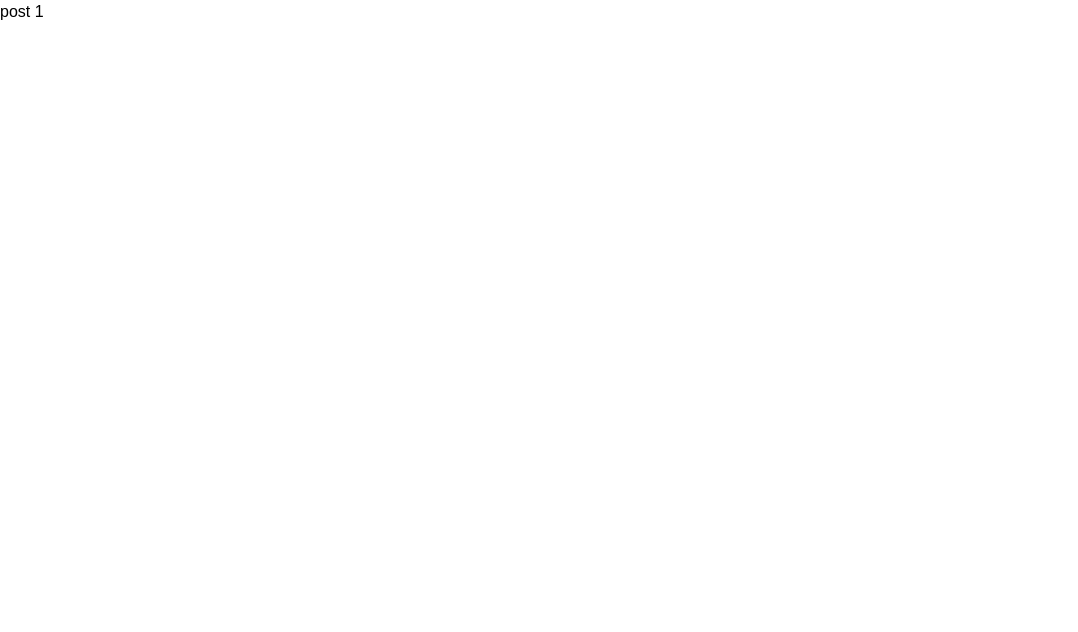
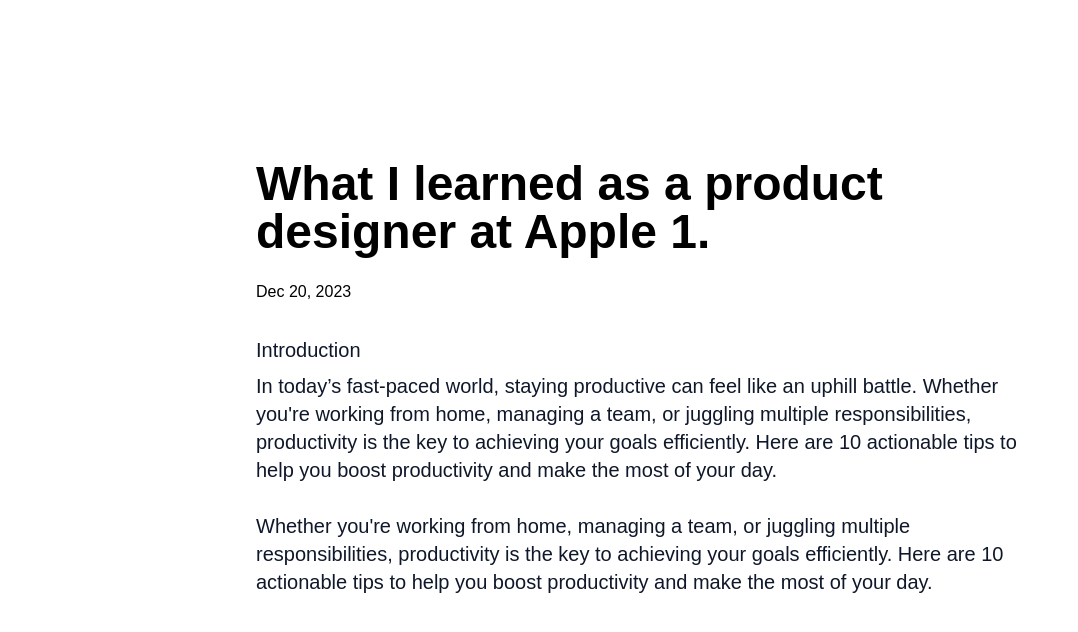
Before and after one commit to MehdiKhoshnevisz/iblog, a React (Vite) app: page /post/1 in a window 1280 px wide. Shown: the top 632 px of the page, without its empty margins (0-1078 px from the left). Built offline with nearby package versions, Linux system fonts and the light colour scheme; a web font is replaced by a local one.

Commit message:
Improve pages user interface

```diff
--- a/src/components/Container.tsx
+++ b/src/components/Container.tsx
@@ -3,7 +3,7 @@
   className?: string;
 }) => {
   const { children, className = "" } = props;
-  return <div className={`max-w-4xl mx-auto ${className}`}>{children}</div>;
+  return <div className={`max-w-3xl mx-auto ${className}`}>{children}</div>;
 };
 
 export default Container;
--- a/src/pages/home/components/Biography.tsx
+++ b/src/pages/home/components/Biography.tsx
@@ -4,8 +4,8 @@
 
 const Biography = () => {
   return (
-    <div className="min-h-[400px] flex justify-center items-center mt-20 mb-40">
-      <Container>
+    <Container className="my-40">
+      <section>
         <h1 className="text-6xl text-center font-black">
           Remote Front-End Developer from IRAN,Tehran.
         </h1>
@@ -32,8 +32,8 @@
             className="rounded cursor-pointer"
           />
         </div>
-      </Container>
-    </div>
+      </section>
+    </Container>
   );
 };
 
--- a/src/pages/post/index.tsx
+++ b/src/pages/post/index.tsx
@@ -1,11 +1,40 @@
+import Container from "@/components/Container";
 import { useParams } from "react-router-dom";
 
 export default function PostPage() {
   const { id } = useParams();
 
   return (
-    <>
-      <h2>post {id}</h2>
-    </>
+    <main>
+      <Container className="my-40">
+        <header className="mb-8">
+          <h1 className="text-5xl font-black">
+            What I learned as a product designer at Apple {id}.
+          </h1>
+          <span className="block mt-6">Dec 20, 2023</span>
+        </header>
+
+        <article className="text-xl text-slate-900">
+          <h2 className="mb-2">Introduction</h2>
+
+          <p>
+            In today’s fast-paced world, staying productive can feel like an
+            uphill battle. Whether you're working from home, managing a team, or
+            juggling multiple responsibilities, productivity is the key to
+            achieving your goals efficiently. Here are 10 actionable tips to
+            help you boost productivity and make the most of your day.
+          </p>
+
+          <br />
+
+          <p>
+            Whether you're working from home, managing a team, or juggling
+            multiple responsibilities, productivity is the key to achieving your
+            goals efficiently. Here are 10 actionable tips to help you boost
+            productivity and make the most of your day.
+          </p>
+        </article>
+      </Container>
+    </main>
   );
 }
```
